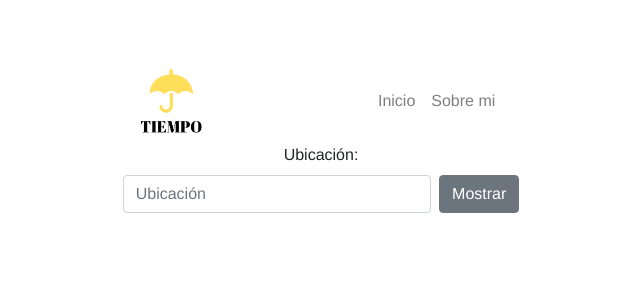
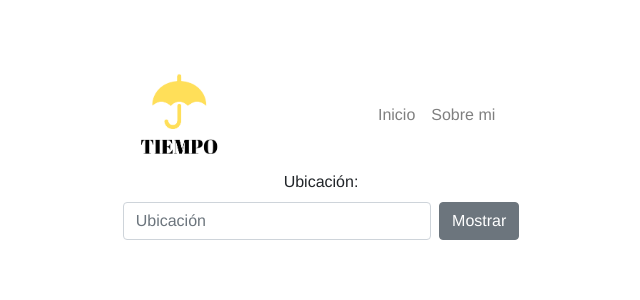
Before and after one commit to revelio-dev/hogwarts, a Vue app in the folder projects/tiempoCarlaSergio/: page / in a window 1280 px wide. Shown: the top 300 px of the page, without its empty margins (319-959 px from the left). Built offline with nearby package versions, Linux system fonts and the light colour scheme.

Commit message:
fix cabecera

```diff
--- a/projects/tiempoCarlaSergio/src/components/Cabecera.vue
+++ b/projects/tiempoCarlaSergio/src/components/Cabecera.vue
@@ -10,8 +10,9 @@
   </div>-->
   <div>
     <b-navbar>
-      <img src="../assets/logo.png" alt="logo" class="logo">
-      <!--<b-navbar-brand href="#">El tiempo</b-navbar-brand>-->
+      <b-navbar-brand href="/">
+        <img src="@/assets/logo.png" alt="logo" class="logo">
+      </b-navbar-brand>
 
       <!-- Right aligned nav items -->
       <b-navbar-nav class="ml-auto">
```
